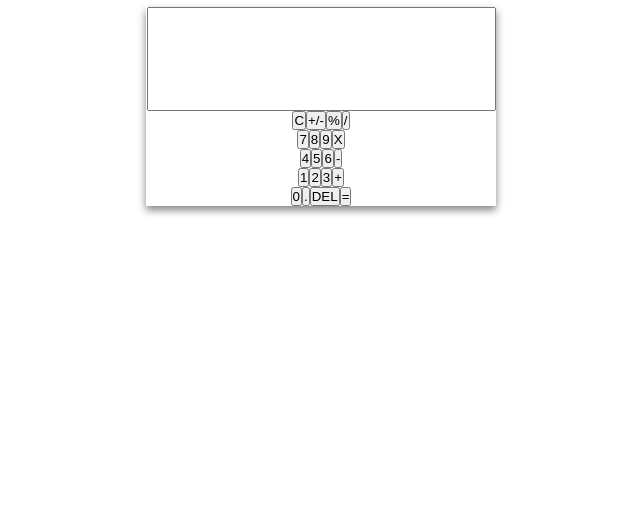
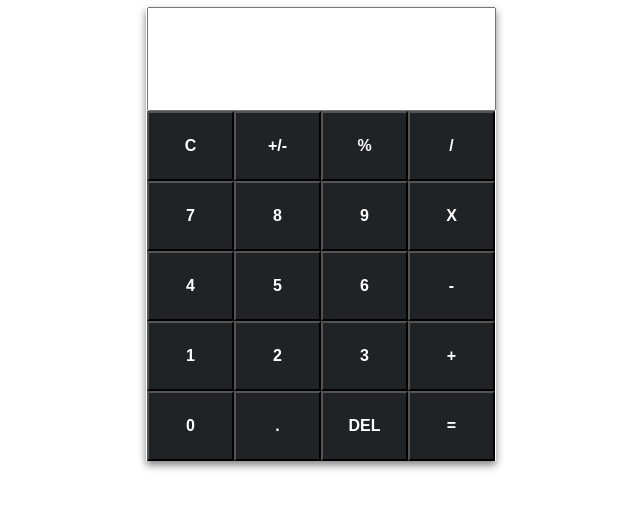
Before and after one commit to shohel1995/calculator_design, a plain HTML site: page index.html in a window 1280 px wide. Shown: the part 40-548 px from the top of the page, without its empty margins (319-959 px from the left). Drawn offline with Linux system fonts and the light colour scheme.

Commit message:
design button

```diff
--- a/style.css
+++ b/style.css
@@ -30,3 +30,12 @@ h1{
     padding: 0 5px ;
     letter-spacing: 2px;
 }
+
+.btn{
+    width: 87px;
+    height: 70px;
+    font-weight: bold;
+    font-size: 16px;
+    background-color: #1f2326;
+    color: white;
+}
```
